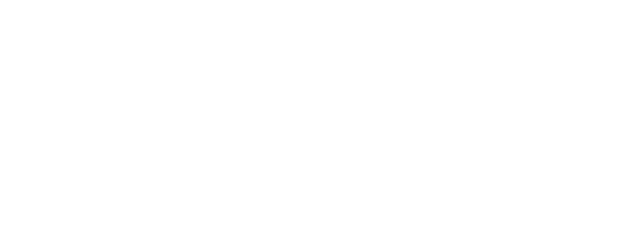
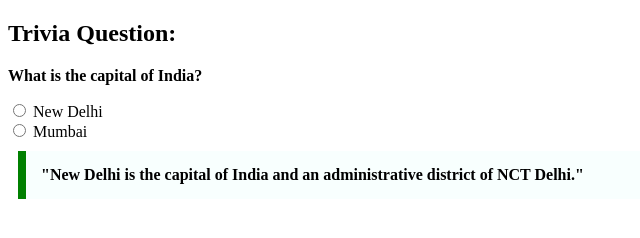
Before and after one commit to acciojob/trivia-Iram-emir, a website: page main.html in a window 1280 px wide. Shown: the whole page, without its empty margins (0-640 px from the left). Drawn offline with Linux system fonts and the light colour scheme.

Commit message:
created a submission

```diff
--- a/main.html
+++ b/main.html
@@ -7,7 +7,18 @@
 </head>
 
 <body>
-	<!-- the entire body must be written by student -->
+	<h2>Trivia Question:</h2>
+<form>
+  <p><b>What is the capital of India?</b></p>
+  <input type="radio" id="newDelhi" name="capital" value="New Delhi">
+  <label for="newDelhi">New Delhi</label><br>
+  <input type="radio" id="mumbai" name="capital" value="Mumbai">
+  <label for="mumbai">Mumbai</label><br>
+</form>
+
+<blockquote cite="https://en.wikipedia.org/wiki/New_Delhi">
+  "New Delhi is the capital of India and an administrative district of NCT Delhi."
+</blockquote>
     <script type="text/javascript" src="./script.js">
 </script>
 
--- a/styles.css
+++ b/styles.css
@@ -1,2 +1,8 @@
-
-/* Your CSS Code here. */
+  blockquote {
+      max-width: 600px;
+      margin: 10px;
+      padding: 15px;
+      border-left: 8px solid green;
+      background-color: #f8fffe;
+      font-weight: bold;
+    }
```
